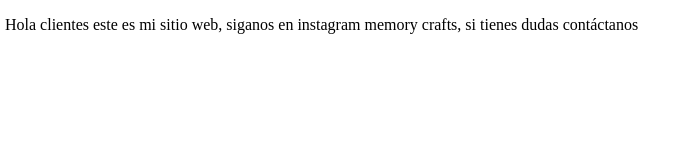
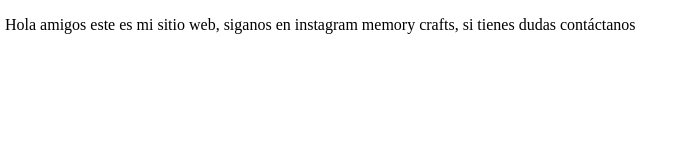
Before and after one commit to lestradav2/proyectoDemoCursoPrework2, a plain HTML site: page index.html in a window 1280 px wide. Shown: the full height of the page, 3-680 px from the left. Drawn offline with Linux system fonts and the light colour scheme.

Commit message:
cambios agregamos amigos

```diff
--- a/index.html
+++ b/index.html
@@ -7,7 +7,7 @@
 </head>
 <body>
 <p>
-    Hola clientes este es mi sitio web, siganos en instagram memory crafts, si tienes dudas contáctanos
+    Hola amigos este es mi sitio web, siganos en instagram memory crafts, si tienes dudas contáctanos
 </p>
 </body>
 </html>
```
